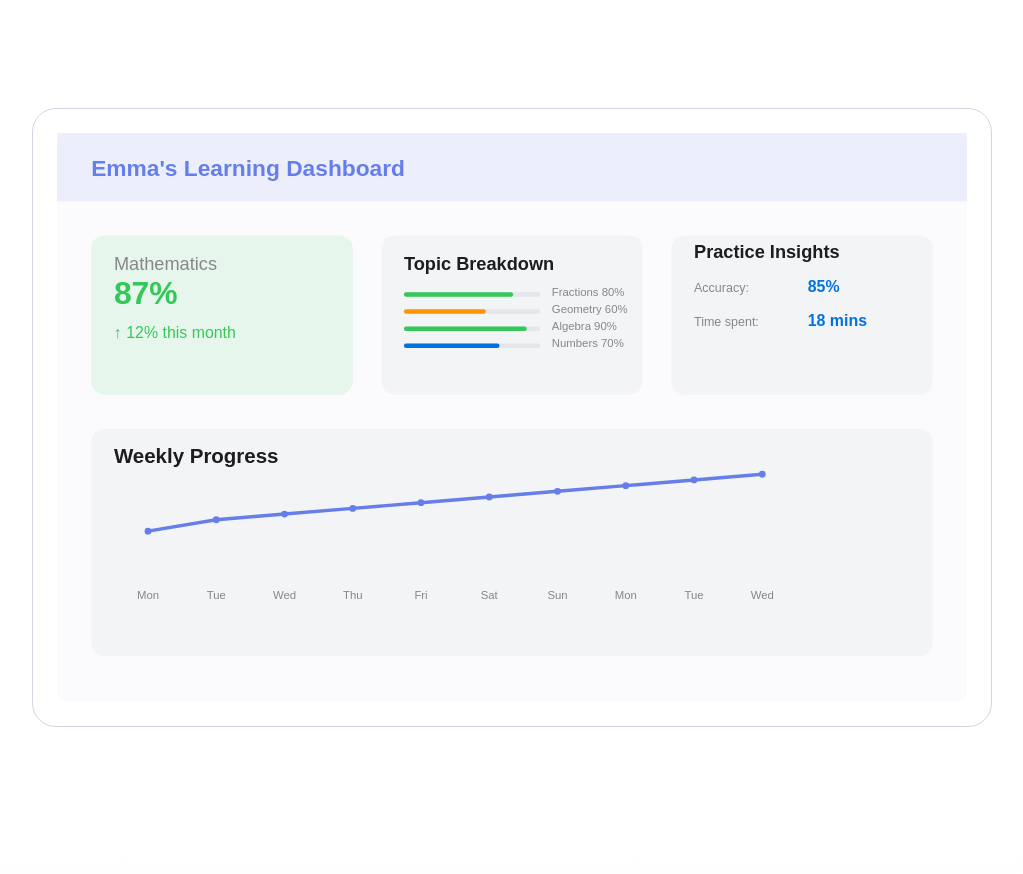
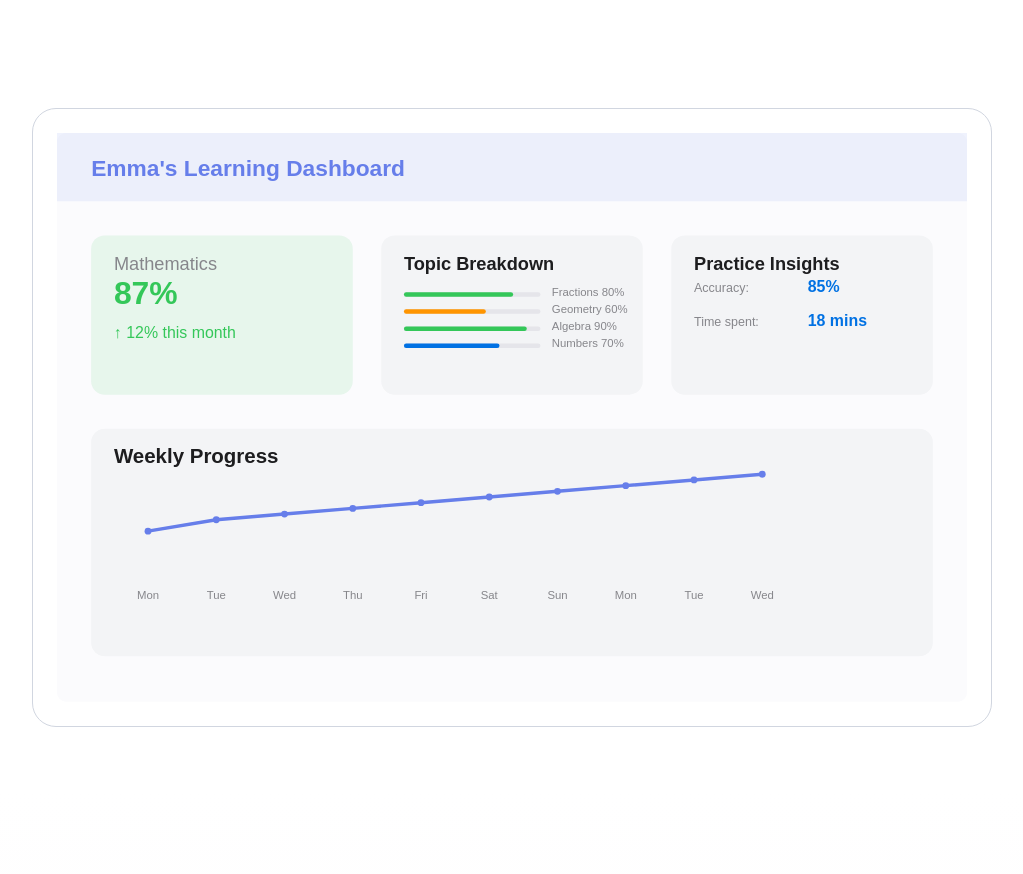
Before and after one commit to yasirmir1/kudos-ai, a React (Vite) app: page / in a window 1280 px wide. Shown: the part 540-1414 px from the top of the page, without its empty margins (128-1151 px from the left). Built offline with nearby package versions, Linux system fonts and the light colour scheme.

Commit message:
Align Practice Insights horizontally
Adjusted the layout in `src/pages/Index.tsx` to horizontally align the "Practice Insights" section with the "Topic Breakdown" section.
Here are the files that were edited by the AI in that message:
-edited src/pages/Index.tsx

```diff
--- a/src/pages/Index.tsx
+++ b/src/pages/Index.tsx
@@ -153,7 +153,7 @@ const Index = () => {
 
               {/* Practice Insights - replacing English tile */}
               <rect x="540" y="90" width="230" height="140" rx="12" fill="#F3F4F6"></rect>
-              <text x="560" y="110" fontFamily="Arial" fontSize="16" fontWeight="600" fill="#1D1D1F">Practice Insights</text>
+              <text x="560" y="120" fontFamily="Arial" fontSize="16" fontWeight="600" fill="#1D1D1F">Practice Insights</text>
 
               {/* Practice stats - improved spacing */}
               <text x="560" y="140" fontFamily="Arial" fontSize="11" fill="#86868B">Accuracy:</text>
```
